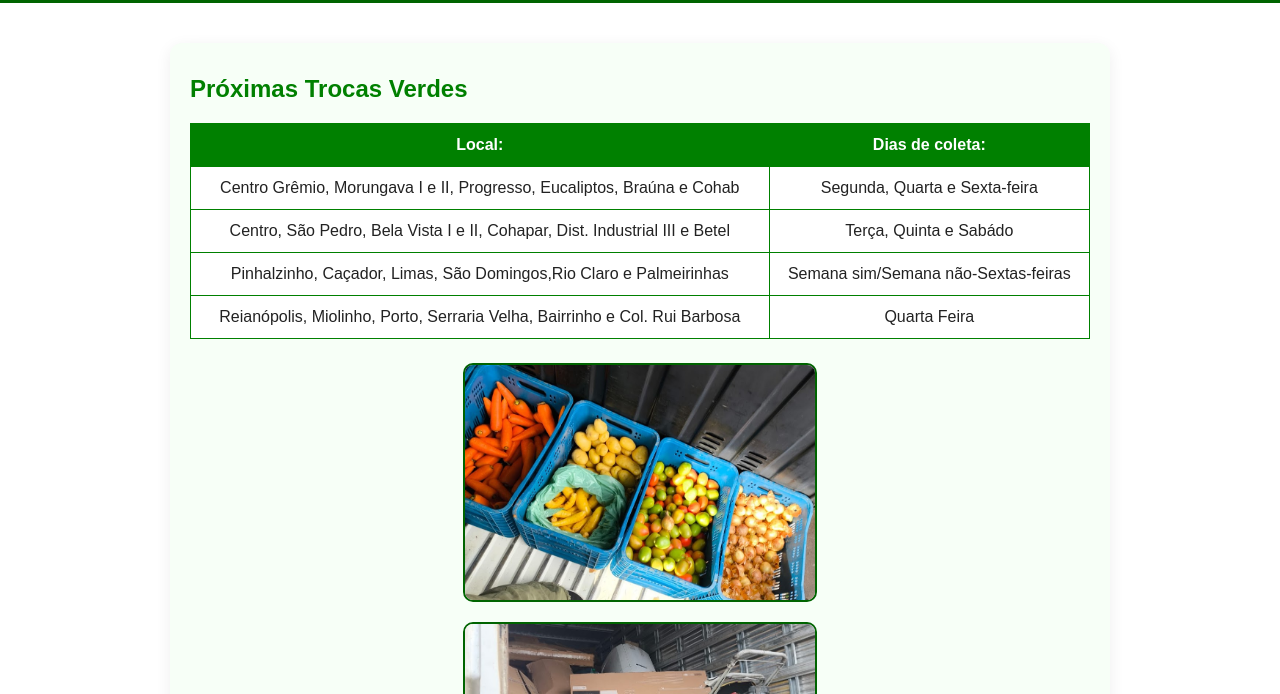
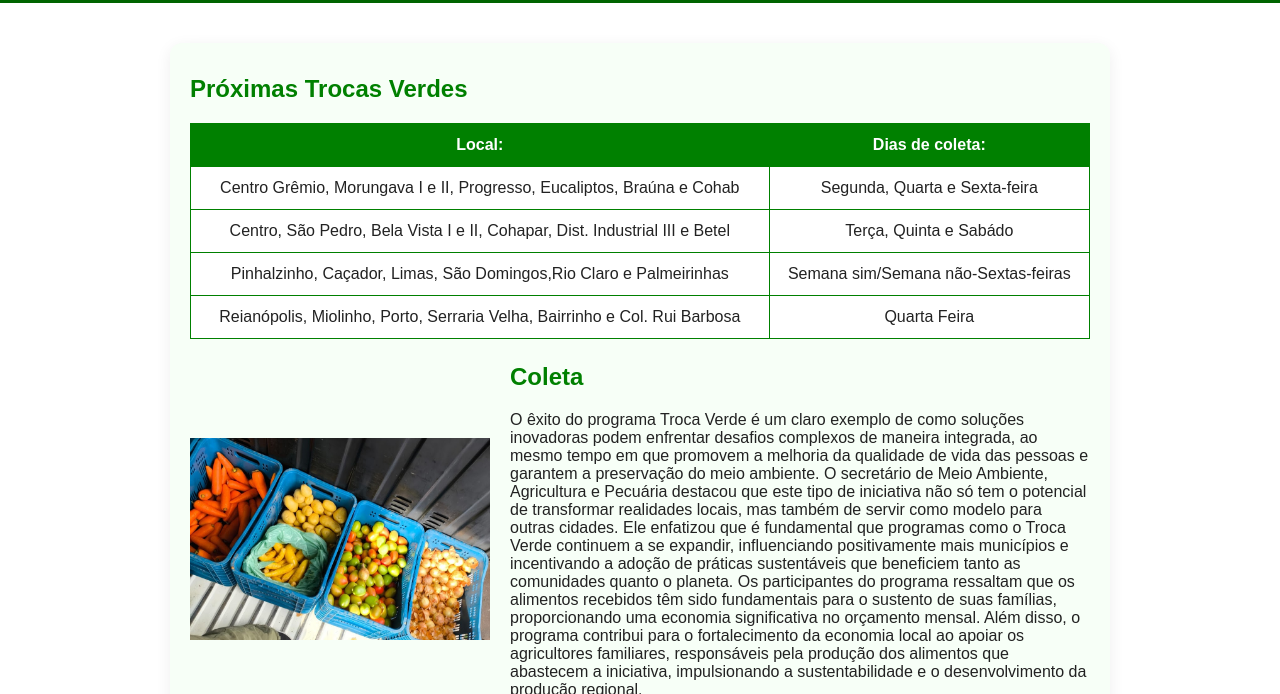
Before and after one commit to Isabelexs/Projeto-Troca-Verde, a plain HTML site: page index.html in a window 1280 px wide. Shown: the part 106-800 px from the top of the page. Drawn offline with Linux system fonts and the light colour scheme.

Commit message:
index.html

```diff
--- a/index.html
+++ b/index.html
@@ -53,8 +53,18 @@
                 </tr>
             </tbody>
         </table>
-        <img src="troca1.jpg" alt="Troca Verde" class="troca-img">
-         <img src="troca2.jpg" alt="Troca Verde" class="troca-img">
+       <div style="display: flex; align-items: center;">
+  <img src="troca1.jpg" alt="Descrição" style="max-width: 300px; margin-right: 20px;">
+  <div>
+    <h2>Coleta</h2>
+    <p>O êxito do programa Troca Verde é um claro exemplo de como soluções inovadoras podem enfrentar desafios complexos de maneira integrada, ao mesmo tempo em que promovem a melhoria da qualidade de vida das pessoas e garantem a preservação do meio ambiente. O secretário de Meio Ambiente, Agricultura e Pecuária destacou que este tipo de iniciativa não só tem o potencial de transformar realidades locais, mas também de servir como modelo para outras cidades. Ele enfatizou que é fundamental que programas como o Troca Verde continuem a se expandir, influenciando positivamente mais municípios e incentivando a adoção de práticas sustentáveis que beneficiem tanto as comunidades quanto o planeta.
+Os participantes do programa ressaltam que os alimentos recebidos têm sido fundamentais para o sustento de suas famílias, proporcionando uma economia significativa no orçamento mensal.
+
+Além disso, o programa contribui para o fortalecimento da economia local ao apoiar os agricultores familiares, responsáveis pela produção dos alimentos que abastecem a iniciativa, impulsionando a sustentabilidade e o desenvolvimento da produção regional.
+
+        </p>
+  </div>
+</div>
     </section>
     <section id="informativo" class="section">
         <h2>Lista detalhada de materiais que podem ser separados:</h2>
```
